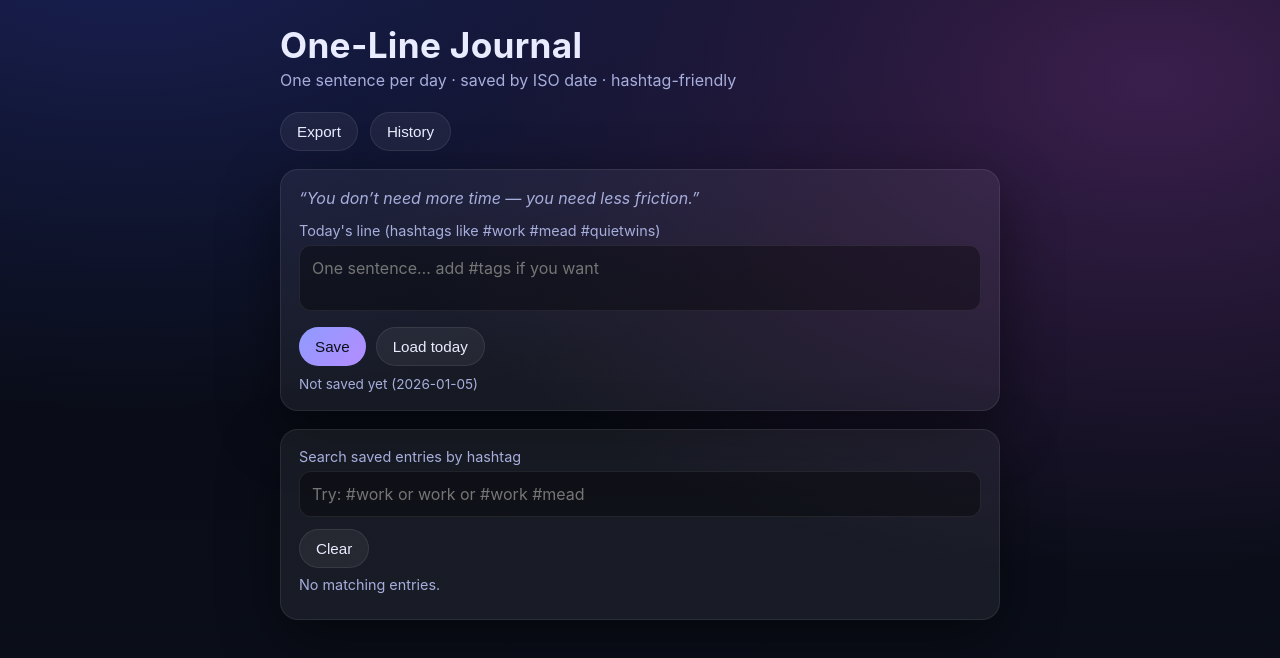
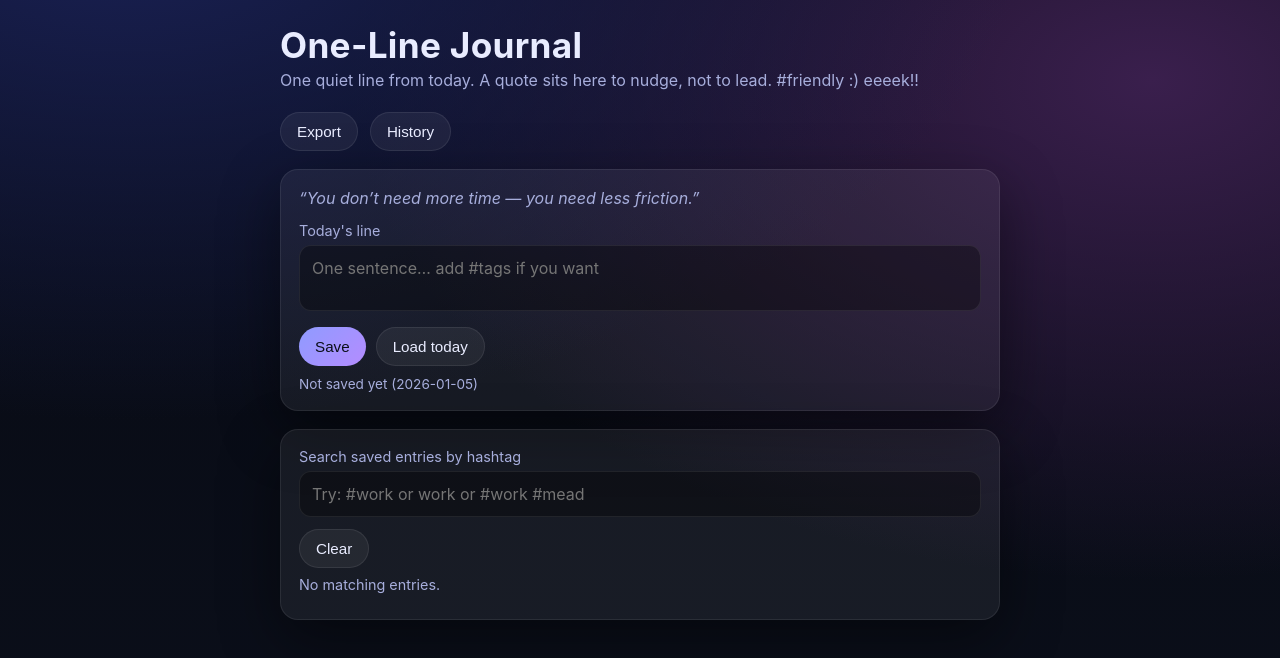
Before and after one commit to lailaluuuu/Positivepinecone, a plain HTML site: page index.html in a window 1280 px wide. Drawn offline with Linux system fonts and the light colour scheme.

Commit message:
Update index.html

```diff
--- a/index.html
+++ b/index.html
@@ -153,7 +153,7 @@
 <body>
   <div class="container">
     <h1>One-Line Journal</h1>
-    <div class="subtitle">One sentence per day · saved by ISO date · hashtag-friendly</div>
+    <div class="subtitle"> One quiet line from today. A quote sits here to nudge, not to lead. #friendly :) eeeek!! </div>
 
     <div class="actions">
       <button onclick="exportData()">Export</button>
@@ -163,7 +163,7 @@
     <div class="card">
       <div class="quote" id="quote"></div>
 
-      <label>Today's line (hashtags like #work #mead #quietwins)</label>
+      <label>Today's line </label>
       <textarea id="entry" rows="2" placeholder="One sentence… add #tags if you want"></textarea>
 
       <div class="row">
```
